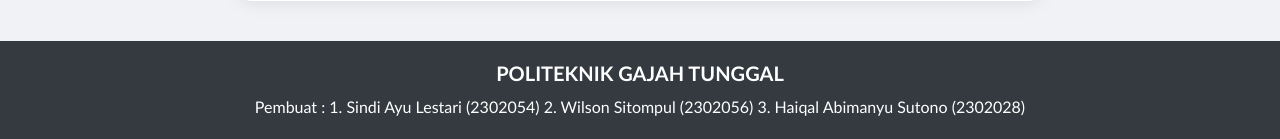
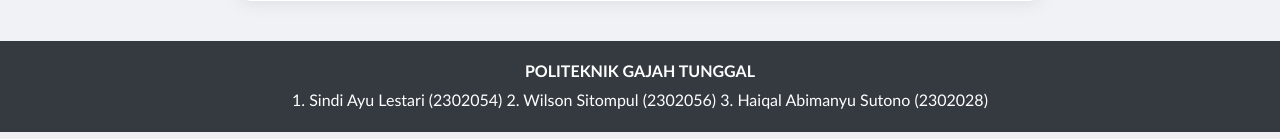
Before and after one commit to SINDIAYU9/WEB-CRUD, a PHP site: page /index_siswa.php in a window 1280 px wide. Shown: the part 1105-1244 px from the top of the page. Run offline with PHP 8.4, Linux system fonts and the light colour scheme; a user stored in the database is signed in; data comes from the database, SQL or seed files in the repository; data that the repository does not hold is empty.

Commit message:
ubah footer
fix ukuran

```diff
--- a/WebCRUD-main/index.php
+++ b/WebCRUD-main/index.php
@@ -174,7 +174,7 @@ $siswa = query("SELECT * FROM siswa ORDER BY nim DESC");
 
     <!-- Footer -->
     <div class="footer">
-        <h5 class="fw-bold text-uppercase">POLITEKNIK GAJAH TUNGGAL</h5>
+        <h6 class="fw-bold text-uppercase">POLITEKNIK GAJAH TUNGGAL</h6>
         <p>
             1. Sindi Ayu Lestari (2302054)
             2. Wilson Sitompul (2302056)
--- a/WebCRUD-main/index_siswa.php
+++ b/WebCRUD-main/index_siswa.php
@@ -221,9 +221,8 @@
 
     <!-- Footer -->
     <div class="footer">
-        <h5 class="fw-bold text-uppercase">POLITEKNIK GAJAH TUNGGAL</h5>
+    <h6 class="fw-bold text-uppercase">POLITEKNIK GAJAH TUNGGAL</h6>
         <p>
-            Pembuat :
             1. Sindi Ayu Lestari (2302054)
             2. Wilson Sitompul (2302056)
             3. Haiqal Abimanyu Sutono (2302028)
```
